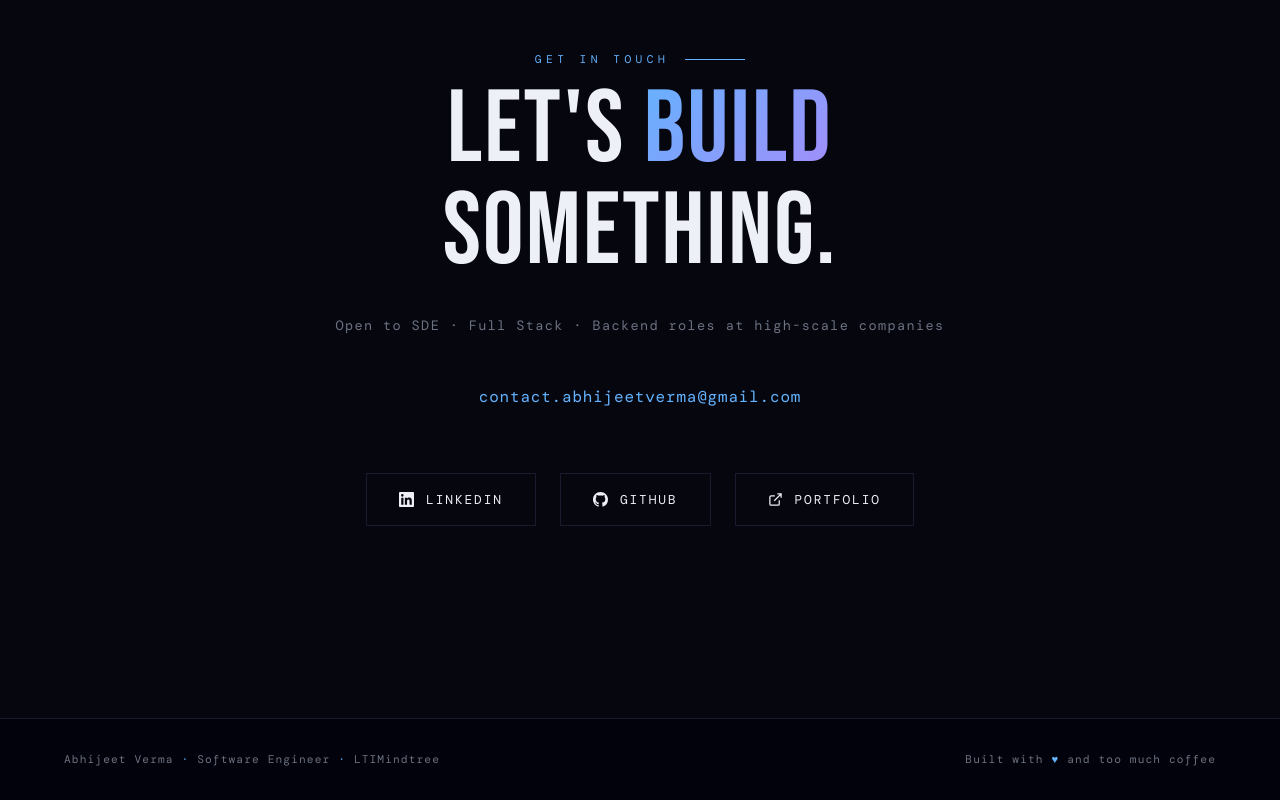
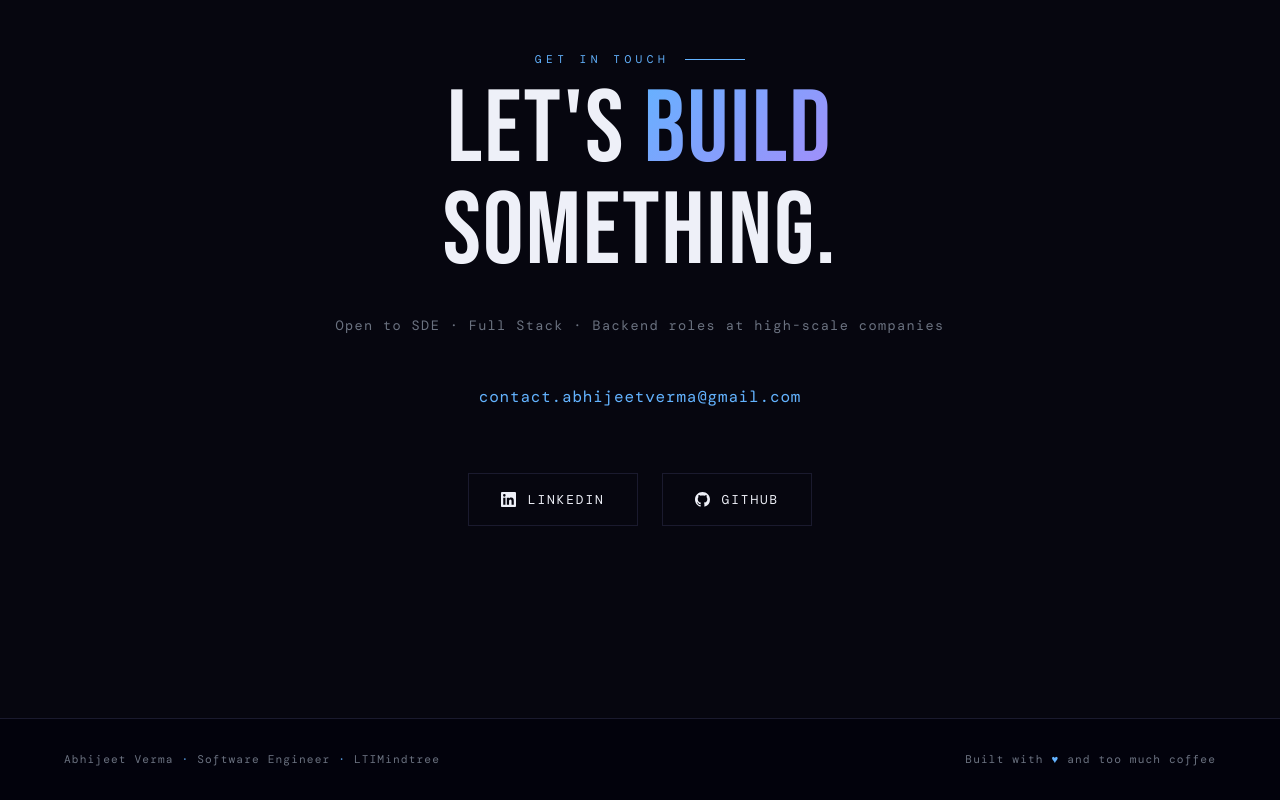
Before and after one commit to xx-abhijeet-xx/Dev_Portfolio, a React (Vite) app: page / in a window 1280 px wide. Shown: the part 7076-7876 px from the top of the page. Built offline with nearby package versions, Linux system fonts and the light colour scheme; a web font is replaced by a local one.

Commit message:
removed portfolio from bottom

```diff
--- a/src/components/sections/Contact.jsx
+++ b/src/components/sections/Contact.jsx
@@ -23,7 +23,6 @@ export function Contact() {
       <div className="contact-links reveal">
         <a href={SITE.linkedin} target="_blank" rel="noopener noreferrer" className="contact-link"><LinkedInIcon /> LinkedIn</a>
         <a href={SITE.github}   target="_blank" rel="noopener noreferrer" className="contact-link"><GitHubIcon />   GitHub</a>
-        <a href={SITE.portfolio} target="_blank" rel="noopener noreferrer" className="contact-link"><ExtIcon />      Portfolio</a>
       </div>
     </section>
   )
```
